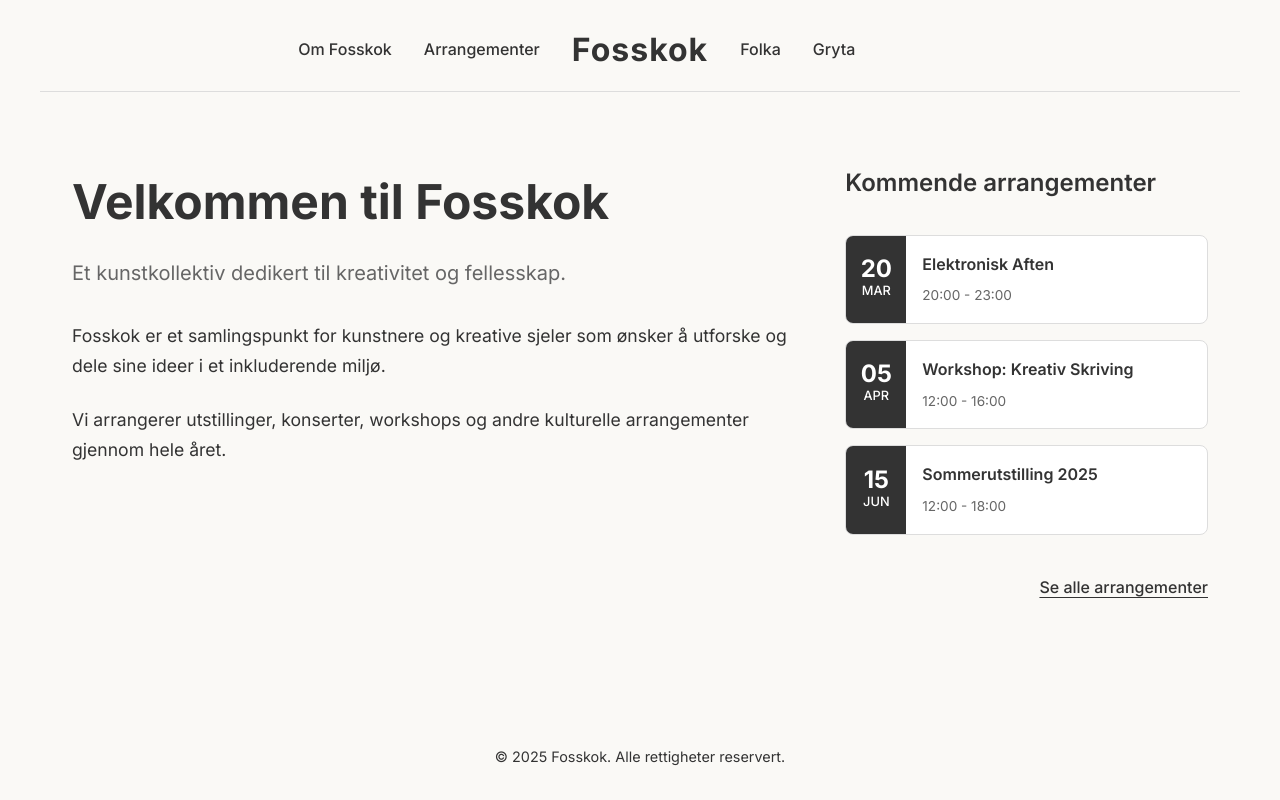
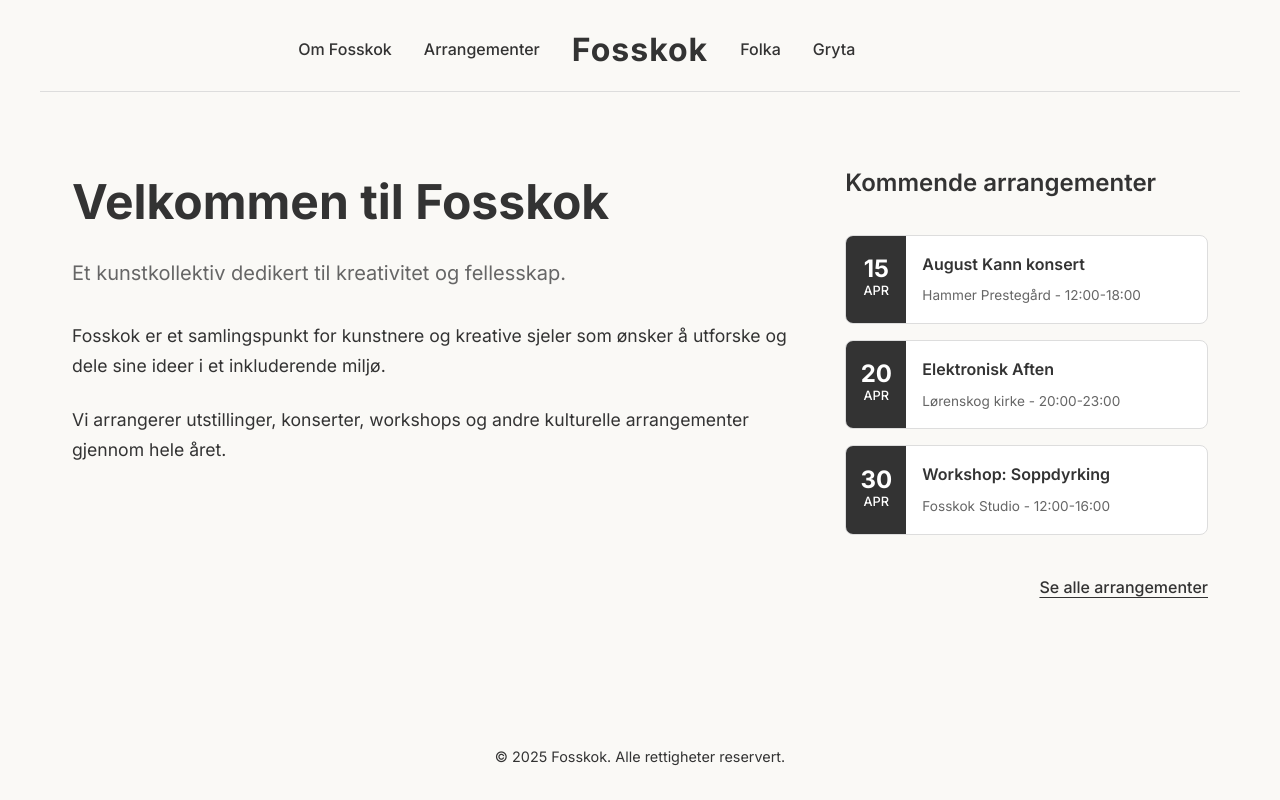
Before and after one commit to 0xJensMalm/fosskok, a Next.js app: page / in a window 1280 px wide. Built offline with nearby package versions, Linux system fonts and the light colour scheme.

Commit message:
Enhance event cards with better styling and calendar integration

```diff
--- a/app/arrangementer/page.module.css
+++ b/app/arrangementer/page.module.css
@@ -1,63 +1,150 @@
 .container {
   display: flex;
   flex-direction: column;
-  max-width: 1000px;
+  max-width: 1200px;
   margin: 0 auto;
-}
-
-.title {
-  font-size: 2.5rem;
-  font-weight: 700;
-  margin-bottom: 2rem;
-  color: var(--foreground);
+  padding: 2rem 0;
 }
 
 .eventsGrid {
   display: grid;
-  grid-template-columns: repeat(auto-fill, minmax(300px, 1fr));
-  gap: 2rem;
+  grid-template-columns: repeat(3, 1fr);
+  gap: 1.5rem;
 }
 
 .eventCard {
+  display: flex;
+  flex-direction: column;
   background-color: #fff;
-  border: 1px solid var(--divider);
   border-radius: 8px;
-  padding: 1.5rem;
-  transition: transform 0.2s ease, box-shadow 0.2s ease;
+  overflow: hidden;
+  box-shadow: 0 4px 8px rgba(0, 0, 0, 0.05);
+  height: 100%;
+  min-height: 420px;
 }
 
-.eventCard:hover {
-  transform: translateY(-5px);
-  box-shadow: 0 10px 20px rgba(0, 0, 0, 0.05);
+.eventDate {
+  display: flex;
+  flex-direction: column;
+  align-items: center;
+  justify-content: center;
+  background-color: #000;
+  color: #fff;
+  padding: 1.25rem 0;
+  width: 100%;
+}
+
+.day {
+  font-size: 1.8rem;
+  font-weight: 700;
+  line-height: 1;
+  margin-bottom: 0.25rem;
+}
+
+.month {
+  font-size: 0.9rem;
+  font-weight: 500;
+  text-transform: uppercase;
+}
+
+.eventContent {
+  padding: 1.25rem;
+  display: flex;
+  flex-direction: column;
+  gap: 1rem;
+  flex: 1;
+  background-color: #fff;
 }
 
 .eventTitle {
-  font-size: 1.5rem;
+  font-size: 1.1rem;
   font-weight: 600;
-  margin-bottom: 0.75rem;
-  color: var(--foreground);
+  color: #000;
+  margin: 0;
+  line-height: 1.3;
+  border-bottom: 1px solid #eee;
+  padding-bottom: 0.75rem;
 }
 
-.eventDate {
-  font-size: 0.9rem;
-  color: var(--accent);
-  margin-bottom: 0.5rem;
-  font-weight: 500;
+.eventInfo {
+  display: flex;
+  flex-direction: column;
+  gap: 0.75rem;
 }
 
-.eventLocation {
-  font-size: 0.9rem;
-  color: var(--accent);
-  margin-bottom: 1rem;
+.eventLocation, .eventTime {
+  display: flex;
+  align-items: flex-start;
+  gap: 0.5rem;
+  font-size: 0.85rem;
+  color: #333;
+}
+
+.icon {
+  width: 1.2rem;
+  height: 1.2rem;
+  flex-shrink: 0;
+  color: #555;
+  margin-top: 0.1rem;
+}
+
+.locationName {
+  font-weight: 500;
+  margin-bottom: 0.2rem;
+}
+
+.locationAddress {
+  color: #666;
+  font-size: 0.8rem;
 }
 
 .eventDescription {
-  font-size: 1rem;
-  line-height: 1.6;
-  color: var(--foreground);
+  font-size: 0.85rem;
+  line-height: 1.5;
+  color: #333;
+  margin: 0;
+  flex: 1;
+  padding-top: 0.5rem;
+  border-top: 1px solid #eee;
 }
 
-@media (max-width: 768px) {
+.cardFooter {
+  margin-top: auto;
+  padding-top: 0.75rem;
+}
+
+.calendarButton {
+  display: flex;
+  align-items: center;
+  gap: 0.5rem;
+  background-color: #000;
+  color: #fff;
+  font-size: 0.85rem;
+  font-weight: 500;
+  padding: 0.6rem 1rem;
+  border-radius: 4px;
+  text-decoration: none;
+  transition: background-color 0.2s ease;
+  width: fit-content;
+}
+
+.calendarIcon {
+  width: 1.2rem;
+  height: 1.2rem;
+  color: #fff;
+}
+
+.calendarButton:hover {
+  background-color: #333;
+}
+
+@media (max-width: 900px) {
+  .eventsGrid {
+    grid-template-columns: repeat(2, 1fr);
+  }
+}
+
+@media (max-width: 600px) {
   .eventsGrid {
     grid-template-columns: 1fr;
   }
--- a/app/folka/page.module.css
+++ b/app/folka/page.module.css
@@ -13,7 +13,7 @@
 }
 
 .intro {
-  font-size: 1.2rem;
+  font-size: 1.0rem;
   line-height: 1.6;
   margin-bottom: 3rem;
   color: var(--accent);
--- a/app/folka/page.tsx
+++ b/app/folka/page.tsx
@@ -38,7 +38,6 @@ export default function Folka() {
   return (
     <ContentContainer>
       <div className={styles.container}>
-        <h1 className={styles.title}>Folka</h1>
         <p className={styles.intro}>
           Møt menneskene bak Fosskok - en samling av kunstnere, musikere, forfattere og kreative sjeler.
         </p>
--- a/app/page.tsx
+++ b/app/page.tsx
@@ -2,36 +2,12 @@ import React from "react";
 import ContentContainer from "../src/components/ContentContainer";
 import styles from "./page.module.css";
 import Link from "next/link";
-
-// Example event data - in a real application, this would come from a database or API
-const upcomingEvents = [
-  {
-    id: 1,
-    title: "Elektronisk Aften",
-    date: "20. mars 2025",
-    time: "20:00 - 23:00",
-    day: "20",
-    month: "MAR"
-  },
-  {
-    id: 2,
-    title: "Workshop: Kreativ Skriving",
-    date: "5. april 2025",
-    time: "12:00 - 16:00",
-    day: "05",
-    month: "APR"
-  },
-  {
-    id: 3,
-    title: "Sommerutstilling 2025",
-    date: "15. juni 2025",
-    time: "12:00 - 18:00",
-    day: "15",
-    month: "JUN"
-  }
-];
+import { getUpcomingEvents } from "../src/data/events";
 
 export default function Home() {
+  // Get the 3 most upcoming events
+  const upcomingEvents = getUpcomingEvents(3);
+
   return (
     <ContentContainer>
       <div className={styles.homeLayout}>
@@ -63,7 +39,7 @@ export default function Home() {
                 </div>
                 <div className={styles.eventDetails}>
                   <h3>{event.title}</h3>
-                  <p className={styles.eventTime}>{event.time}</p>
+                  <p className={styles.eventTime}>{event.location} - {event.time}</p>
                 </div>
               </div>
             ))}
--- a/src/components/Navbar.module.css
+++ b/src/components/Navbar.module.css
@@ -45,14 +45,15 @@
   text-decoration: none;
   font-size: 1rem;
   font-weight: 500;
-  transition: color 0.2s ease;
   position: relative;
 }
 
+/* Remove hover color change */
 .navLink:hover {
-  color: #666;
+  color: #333;
 }
 
+/* Remove animation for underline */
 .navLink:after {
   content: '';
   position: absolute;
@@ -61,10 +62,10 @@
   bottom: -5px;
   left: 0;
   background-color: #333;
-  transition: width 0.3s ease;
 }
 
-.navLink:hover:after {
+/* Active page will have static underline */
+.navLink[aria-current="page"]:after {
   width: 100%;
 }
 
--- a/src/components/Navbar.tsx
+++ b/src/components/Navbar.tsx
@@ -1,16 +1,29 @@
+"use client";
+
 import React from 'react';
 import Link from 'next/link';
+import { usePathname } from 'next/navigation';
 import styles from './Navbar.module.css';
 
 const Navbar = () => {
+  const pathname = usePathname();
+
   return (
     <nav className={styles.navbar}>
       <div className={styles.navContainer}>
         <div className={styles.navLeft}>
-          <Link href="/om-fosskok" className={styles.navLink}>
+          <Link
+            href="/om-fosskok"
+            className={styles.navLink}
+            aria-current={pathname === '/om-fosskok' ? 'page' : undefined}
+          >
             Om Fosskok
           </Link>
-          <Link href="/arrangementer" className={styles.navLink}>
+          <Link
+            href="/arrangementer"
+            className={styles.navLink}
+            aria-current={pathname === '/arrangementer' ? 'page' : undefined}
+          >
             Arrangementer
           </Link>
         </div>
@@ -20,10 +33,18 @@ const Navbar = () => {
         </Link>
 
         <div className={styles.navRight}>
-          <Link href="/folka" className={styles.navLink}>
+          <Link
+            href="/folka"
+            className={styles.navLink}
+            aria-current={pathname === '/folka' ? 'page' : undefined}
+          >
             Folka
           </Link>
-          <Link href="/gryta" className={styles.navLink}>
+          <Link
+            href="/gryta"
+            className={styles.navLink}
+            aria-current={pathname === '/gryta' ? 'page' : undefined}
+          >
             Gryta
           </Link>
         </div>
--- /dev/null
+++ b/src/data/events.ts
@@ -0,0 +1,94 @@
+// This file serves as the source of truth for event data
+// In a real application, this would likely come from a database or API
+
+export interface Event {
+  id: number;
+  title: string;
+  date: string;
+  time: string;
+  description: string;
+  location: string;
+  address: string;
+  // For calendar display
+  day: string;
+  month: string;
+}
+
+export const events: Event[] = [
+  {
+    id: 1,
+    title: "August Kann konsert",
+    date: "15. april 2025",
+    time: "12:00-18:00",
+    description: "Vi inviterer til konsert med vår favoritt singer-songwriter, August Kann",
+    location: "Hammer Prestegård",
+    address: "Hammerveien 26, 1474 Lørenskog",
+    day: "15",
+    month: "APR"
+  },
+  {
+    id: 2,
+    title: "Workshop: Soppdyrking",
+    date: "30. april 2025",
+    time: "12:00-16:00",
+    description: "Lær om soppdyrking",
+    location: "Fosskok Studio",
+    address: "Hammerveien 26, 1474 Lørenskog",
+    day: "30",
+    month: "APR"
+  },
+  {
+    id: 3,
+    title: "Elektronisk Aften",
+    date: "20. april 2025",
+    time: "20:00-23:00",
+    description: "En kveld med elektronisk musikk fra lokale artister i Lørenskog Kirke.",
+    location: "Lørenskog kirke",
+    address: "Hammerveien 1, 1474 Lørenskog",
+    day: "20",
+    month: "APR"
+  },
+  {
+    id: 4,
+    title: "Ustilling: Blablablabla",
+    date: "10. mai 2025",
+    time: "11:00-17:00",
+    description: "Vi åpner låven og inviterer til utstilling med Henrik Nordahl",
+    location: "Hammer Prestegård",
+    address: "Hammerveien 26, 1474 Lørenskog",
+    day: "10",
+    month: "MAI"
+  },
+  {
+    id: 5,
+    title: "Fosskok Festivalen 2025",
+    date: "19. juni 2025",
+    time: "18:00-20:00",
+    description: "Samtale med kunstnere om trender og utvikling i samtidskunsten.",
+    location: "Lørenskog kirke",
+    address: "Hammerveien 1, 1474 Lørenskog",
+    day: "19",
+    month: "JUN"
+  }
+];
+
+// Helper function to get upcoming events (sorted by date)
+export const getUpcomingEvents = (limit?: number): Event[] => {
+  // In a real app, we would sort by actual date objects
+  // For this demo, we'll just return the first few events
+  const sortedEvents = [...events].sort((a, b) => {
+    // Simple sorting based on month abbreviation and day
+    // This is just for demonstration - in a real app, use proper date objects
+    const monthOrder: Record<string, number> = {
+      'JAN': 1, 'FEB': 2, 'MAR': 3, 'APR': 4, 'MAI': 5, 'JUN': 6,
+      'JUL': 7, 'AUG': 8, 'SEP': 9, 'OKT': 10, 'NOV': 11, 'DES': 12
+    };
+
+    const monthDiff = monthOrder[a.month] - monthOrder[b.month];
+    if (monthDiff !== 0) return monthDiff;
+
+    return parseInt(a.day) - parseInt(b.day);
+  });
+
+  return limit ? sortedEvents.slice(0, limit) : sortedEvents;
+};
```
Also changed, not shown: app/arrangementer/page.tsx (+78 -30 lines).
